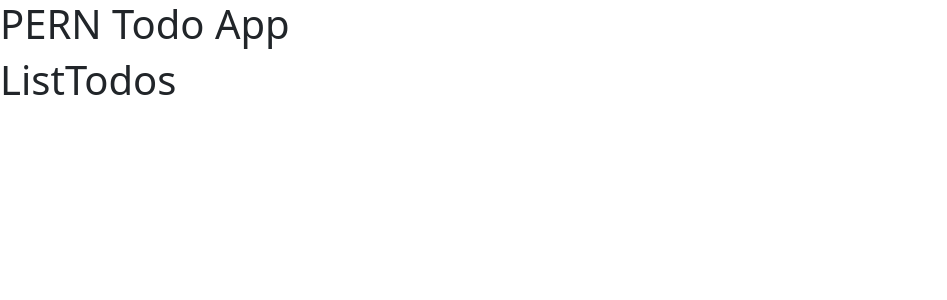
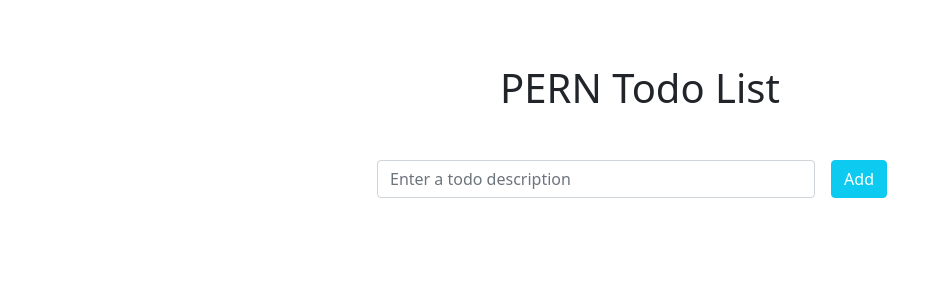
Before and after one commit to AmaduKamara/react-pern-todo, a React (Create React App) app: page / in a window 1280 px wide. Shown: the top 300 px of the page, without its empty margins (0-947 px from the left). Built offline with nearby package versions, Linux system fonts and the light colour scheme.

Commit message:
Style Inpuut Todo component's form

```diff
--- a/src/App.js
+++ b/src/App.js
@@ -1,10 +1,8 @@
-import ListTodos from "./components/ListTodos";
-
+import InputTodo from "./components/InputTodo";
 const App = () => {
   return (
-    <div>
-      <h1>PERN Todo App</h1>
-      <ListTodos />
+    <div className="container">
+      <InputTodo />
     </div>
   );
 };
--- a/src/components/EditTodo.jsx
+++ b/src/components/EditTodo.jsx
@@ -3,7 +3,7 @@ import React from 'react'
 const EditTodo = () => {
   return (
     <>
-      <h1>EditTodo</h1>
+      <h1>Edit Todo</h1>
     </>
   );
 }
--- a/src/components/InputTodo.jsx
+++ b/src/components/InputTodo.jsx
@@ -1,11 +1,23 @@
-import React from 'react'
+import React from "react";
 
 const InputTodo = () => {
   return (
     <>
-      <h1>InputTodo</h1>
+      <div className="my-5 d-flex justify-content-center">
+        <div className="w-50 p-3">
+          <h1 className="text-center">PERN Todo List</h1>
+          <form className="d-flex mt-5">
+            <input
+              type="text"
+              placeholder="Enter a todo description"
+              className="form-control"
+            />
+            <button className="btn btn-info mx-3 text-white">Add</button>
+          </form>
+        </div>
+      </div>
     </>
   );
-}
+};
 
-export default InputTodo
+export default InputTodo;
--- a/src/components/ListTodos.jsx
+++ b/src/components/ListTodos.jsx
@@ -3,7 +3,7 @@ import React from "react";
 const ListTodos = () => {
   return (
     <>
-      <h1>ListTodos</h1>
+      <h1>List Todos</h1>
     </>
   );
 };
```
